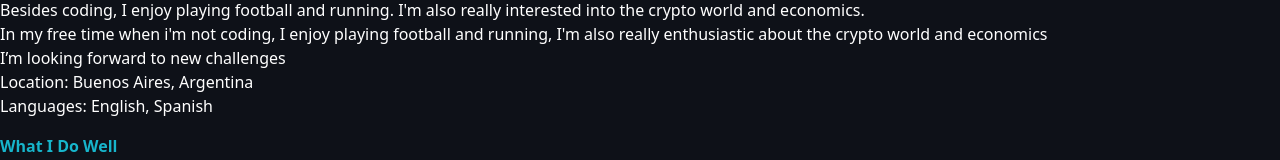
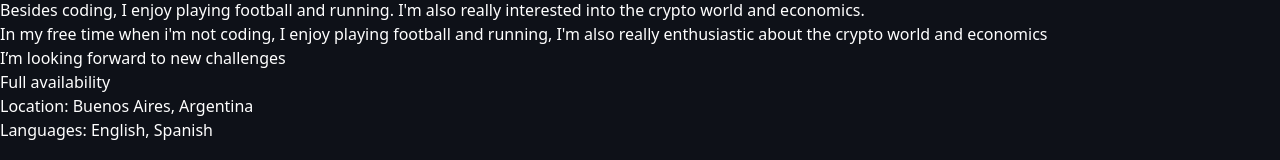
Before and after one commit to matiascabrejos/Portfolio, a Vue app: page /about in a window 1280 px wide. Shown: the part 213-373 px from the top of the page. Built offline with nearby package versions, Linux system fonts and the light colour scheme.

Commit message:
Working on the about page

```diff
--- a/src/pages/About.vue
+++ b/src/pages/About.vue
@@ -23,6 +23,7 @@
       <p>
         I’m looking forward to new challenges
       </p>
+      <p>Full availability</p>
     </div>
     <div class="fill">
       <p>Location: Buenos Aires, Argentina</p>
```
